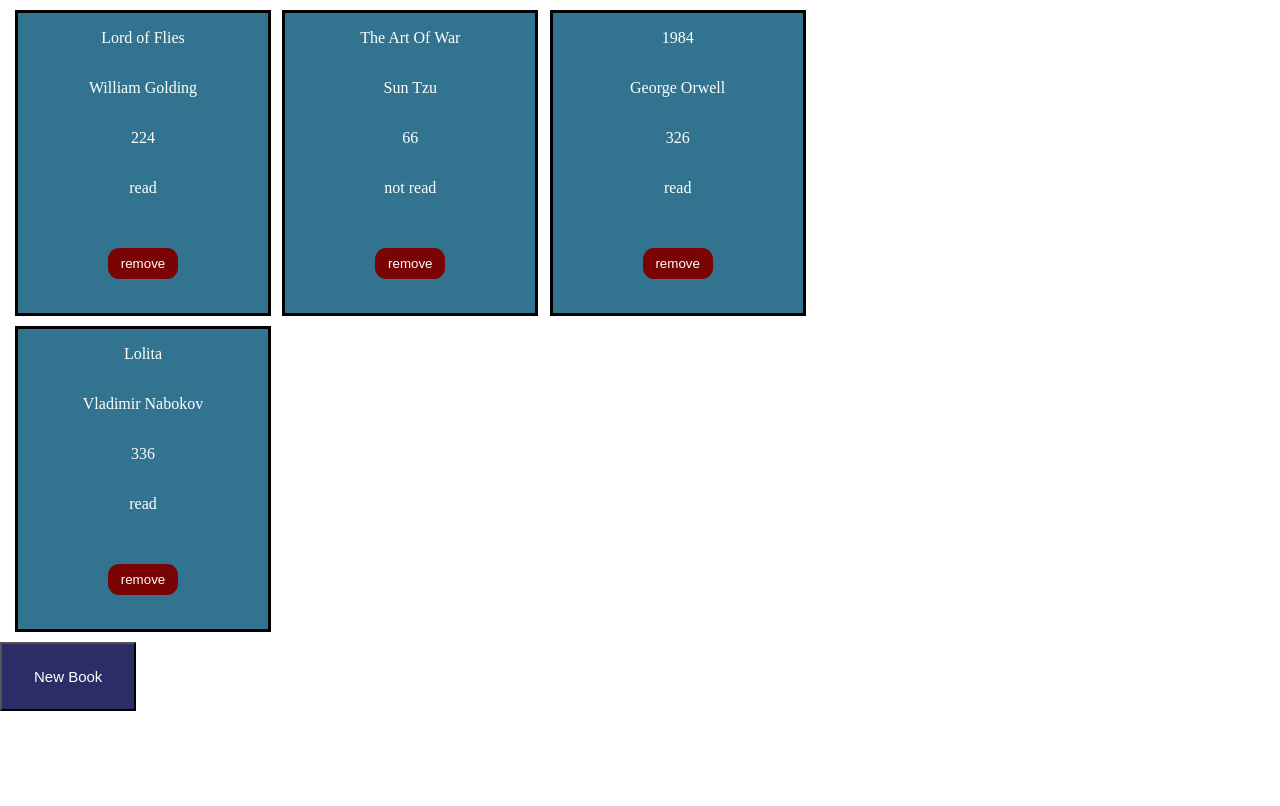
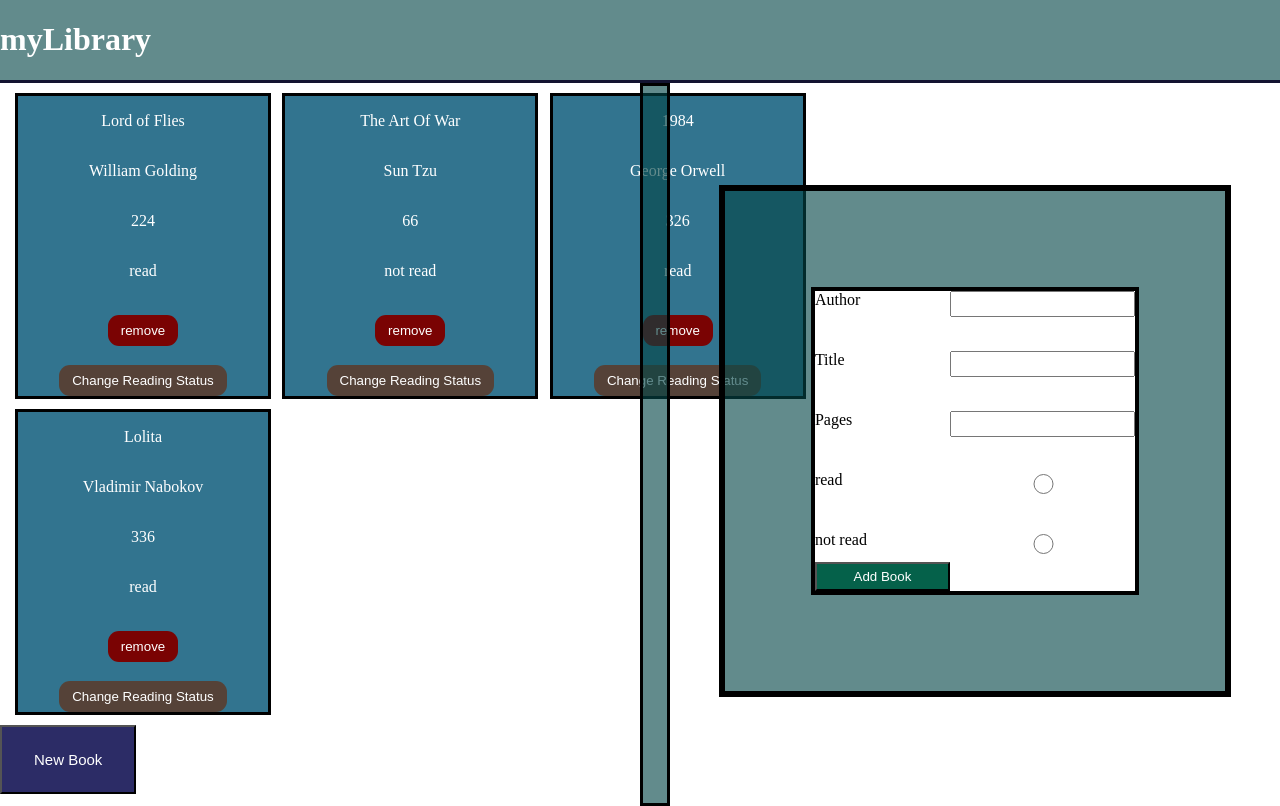
Before and after one commit to Blindseer1/Library, a plain HTML site: page index.html in a window 1280 px wide. Both pictures are taken after a click on the button "New Book". Drawn offline with Linux system fonts and the light colour scheme.

Commit message:
Add form and buttons.Might need to work on design later

```diff
--- a/index.html
+++ b/index.html
@@ -8,11 +8,22 @@
     <script src="script.js" defer></script>
 </head>
 <body>
-    <div class="bookContainer">
+    <div id="header">
+        <h1>myLibrary</h1>
+    </div>
+    <div class="bigContainer">
+        <div class="container">
+            <div class="bookContainer">
 
+           </div>
+           <button id="newBook">New Book</button>
+            </div>
+            <div class="line"></div>
+          <div class="formContainer">
 
+          </div>
     </div>
-    <button id="newBook">New Book</button>
+
 
 
 
--- a/script.js
+++ b/script.js
@@ -1,6 +1,7 @@
 
-
+const body=document.querySelector('body');
 const container=document.querySelector('.bookContainer');
+const formContainer=document.querySelector('.formContainer');
 function Book(title,author,pages,state) {
   // the constructor...
   this.title=title;
@@ -8,6 +9,11 @@ function Book(title,author,pages,state) {
   this.pages=pages;
   this.state=state;
 
+}
+Book.prototype.change=function()
+
+{
+   console.log(typeof(this.change))
 }
 
 const myLibrary=[
@@ -52,36 +58,70 @@ function createBook()
 
       let newBookElement=document.createElement('div');
       newBookElement.classList.add('card');
-      newBookElement.classList.add(`${i}`);
+      newBookElement.dataset.index=String(i);
+       for(let property in obj)
+       {
+        if(property!='change')
+        {
+            let newInfo=document.createElement('p');
+            newInfo.textContent=obj[property];
+            console.log(obj.author);
+               newBookElement.appendChild(newInfo);
+        }
 
-       for(let property in obj)
-       {   let newInfo=document.createElement('p');
-       newInfo.textContent=obj[property];
-       console.log(obj.author);
-          newBookElement.appendChild(newInfo);
        }
+
        const remove=document.createElement('button');
        remove.classList.add('remove');
-       remove.classList.add(`${i}`)
+       remove.dataset.buttonIndex=String(i)
        remove.textContent="remove";
        newBookElement.appendChild(remove);
+
+       const changeState=document.createElement('button');
+       changeState.classList.add('change');
+       changeState.textContent="Change Reading Status";
+       changeState.dataset.changeIndex=String(i);
+       newBookElement.appendChild(changeState)
+
+
        container.appendChild(newBookElement);
        i++;
     }
+
+    removeItems()
+    changeStatus()
+
+
+
 }
 const childrenArray=container.children;
 createBook()
-let remove=document.querySelectorAll('.remove');
-remove.forEach(item=>item.addEventListener('click',(e)=>
-{ let index=item.classList.value.split(' ')[1];
-   console.log(item.classList.value.split(' '))
-   myLibrary.splice(index,1)
-   console.log(myLibrary)
+//remove button
+function removeItems()
+{
+    let removeArray=document.querySelectorAll('.remove');
+    removeArray.forEach(item=>item.addEventListener('click',(e)=>
+    {let removeIndex=Number(item.dataset.buttonIndex);
 
-   container.removeChild(childrenArray[index])
+       console.log(removeIndex)
 
-}))
+       myLibrary.splice(removeIndex,1)
+       container.removeChild(childrenArray[removeIndex])
+       for(let j=removeIndex;j<myLibrary.length;j++)
+       {
+        let changeData=(document.querySelector(`[data-index="${j+1}"]`));
 
+            changeData.dataset.index=String(j);
+
+         let changeRemove=(document.querySelector(`[data-button-index="${j+1}"]`));
+            changeRemove.dataset.buttonIndex=String(j);
+
+            let changeButton=(document.querySelector(`[data-change-index="${j+1}"]`));
+            changeButton.dataset.changeIndex=String(j);
+       }
+
+    }))
+}
 
 
 
@@ -89,5 +129,105 @@ remove.forEach(item=>item.addEventListener('click',(e)=>
 const newBook=document.getElementById('newBook');
 newBook.addEventListener('click',()=>
 {
-   createBook()
+
+   if(formContainer.childElementCount<1){
+    createForm()
+   }
+
 })
+
+//change reading status
+function changeStatus()
+{
+    let changeArray=document.querySelectorAll('.change');
+changeArray.forEach(item=>item.addEventListener('click',(e)=>
+{
+    let changeElement=Number(item.dataset.changeIndex);
+   let element=document.querySelector(`[data-index="${changeElement}"]`);
+  let property= element.querySelector('p:nth-child(4)');
+   (property.textContent=='read')? property.textContent="not read":property.textContent='read';
+
+}))
+}
+
+
+function createForm()
+{
+    let divver=document.createElement('div');
+    divver.setAttribute('id','divver');
+     let formular=document.createElement('form');
+    //author
+     let authorInput=document.createElement('input');
+    authorInput.type='text';
+    authorInput.setAttribute('id','author');
+    let authorLabel=document.createElement('label');
+    authorLabel.htmlFor='author';
+    authorLabel.innerHTML='Author';
+
+    formular.appendChild(authorLabel)
+    formular.appendChild(authorInput)
+     //title
+     let titleInput=document.createElement('input');
+   titleInput.type='text';
+    titleInput.setAttribute('id','title');
+    let titleLabel=document.createElement('label');
+    titleLabel.htmlFor='title';
+    titleLabel.innerHTML='Title';
+
+    formular.appendChild(titleLabel)
+    formular.appendChild(titleInput)
+     //pages
+     let pagesInput=document.createElement('input');
+    pagesInput.type='text';
+    pagesInput.setAttribute('id','pages');
+    let pagesLabel=document.createElement('label');
+    pagesLabel.htmlFor='pages';
+   pagesLabel.innerHTML='Pages';
+
+    formular.appendChild(pagesLabel)
+    formular.appendChild(pagesInput)
+     //status
+     let option2=document.createElement('input');
+   option2.type='radio';
+    option2.value='read';
+   option2.name='status-option'
+   option2.setAttribute('id','status');
+    let option2Label=document.createElement('label');
+   option2Label.htmlFor='status';
+   option2Label.innerHTML='read';
+
+
+   let option1=document.createElement('input');
+   option1.type='radio';
+   option1.value='not read';
+   option1.name='status-option'
+   option1.setAttribute('id','option1-id');
+   let option1Label=document.createElement('label');
+   option1Label.htmlFor='option1-id';
+   option1Label.innerHTML='not read';
+
+
+    formular.appendChild(option2Label)
+    formular.appendChild(option2)
+    formular.appendChild(option1Label)
+    formular.appendChild(option1)
+
+    const submit=document.createElement('button');
+    submit.type="submit";
+    submit.textContent="Add Book";
+    submit.setAttribute('id','submit');
+    formular.appendChild(submit)
+    divver.appendChild(formular);
+     formContainer.appendChild(divver);
+     formular.addEventListener('submit',(e)=>{
+        e.preventDefault();
+        let submitedBook= new Book;
+            submitedBook.title=formular.querySelector('#title').value;
+            submitedBook.author=formular.querySelector('#author').value;
+            submitedBook.pages=formular.querySelector('#pages').value;
+            submitedBook.state=document.getElementsByName('status-option').value;
+        console.log(submitedBook)
+        myLibrary.push(submitedBook)
+        createBook()
+        })
+    }
--- a/stle.css
+++ b/stle.css
@@ -3,10 +3,25 @@ body
     margin: 0;
     padding: 0;
     height: 100%;
+    display: flex;
+    flex-direction: column;
 }
 html
 {
     margin: 0;
+    height: 100%;
+}
+.bigContainer
+{
+    display: flex;
+    flex-direction: row;
+    height: 100%;
+}
+#header
+{
+    color:rgb(255, 255, 255);
+    border-bottom: 3px solid rgb(19, 19, 49);
+    background-color: rgba(4, 69, 71, 0.623);
 }
 
 .bookContainer
@@ -20,7 +35,37 @@ html
 
 
 }
+.formContainer
+{
+    width: 50%;
+    height: 100%;
+    display: flex;
+    justify-content: center;
+    align-items: center;
+}
+.container
+{
+    width: 50%;
+    height: 100%;
 
+}
+.line
+{
+   width: 25px;
+   height: 100%;
+   border:3px solid black;
+   background-color:rgba(4, 69, 71, 0.623); ;
+}
+#divver
+{
+    height: 500px;
+    width: 500px;
+    border: 6px solid black;
+    display: flex;
+    justify-content: center;
+    align-items: center;
+    background-color:rgba(4, 69, 71, 0.623);
+}
 .card
 {
     border:3px solid black;
@@ -41,11 +86,12 @@ html
     color:white;
     background-color: rgb(44, 44, 102);;
 }
-.remove
+.remove,
+.change
 {
     box-sizing: border-box;
     padding: 0.5rem 0.8rem;
-    background-color: rgb(122, 3, 3);
+
     color: white;
     width: fit-content;
     border-radius: 11px;
@@ -55,7 +101,49 @@ html
     align-self: center;
     justify-self: center;
 }
+.remove
+{
+    background-color: rgb(122, 3, 3);
+}
 .remove:hover
 {
     background-color: rgb(85, 3, 3); ;
 }
+.change
+{
+    background-color: rgba(104, 41, 12, 0.658);
+    grid-row: 7/9;
+}
+.change:hover
+{
+    background-color:  rgba(82, 30, 7, 0.658);
+}
+
+form
+{
+    border: 4px solid black;
+    height:300px;
+    width: 320px;
+    display:grid;
+    grid-template-rows: repeat(4,60px);
+    grid-template-columns: repeat(2,1fr);
+    background-color: white;
+}
+#author
+{
+    grid-row: 1/2;
+}
+input
+{
+    height: 20px;
+    grid-column: 2/3;
+}
+label
+{
+    grid-column: 1/2;
+}
+#submit
+{
+    background-color: rgb(5, 97, 74);
+    color:white;
+}
```
